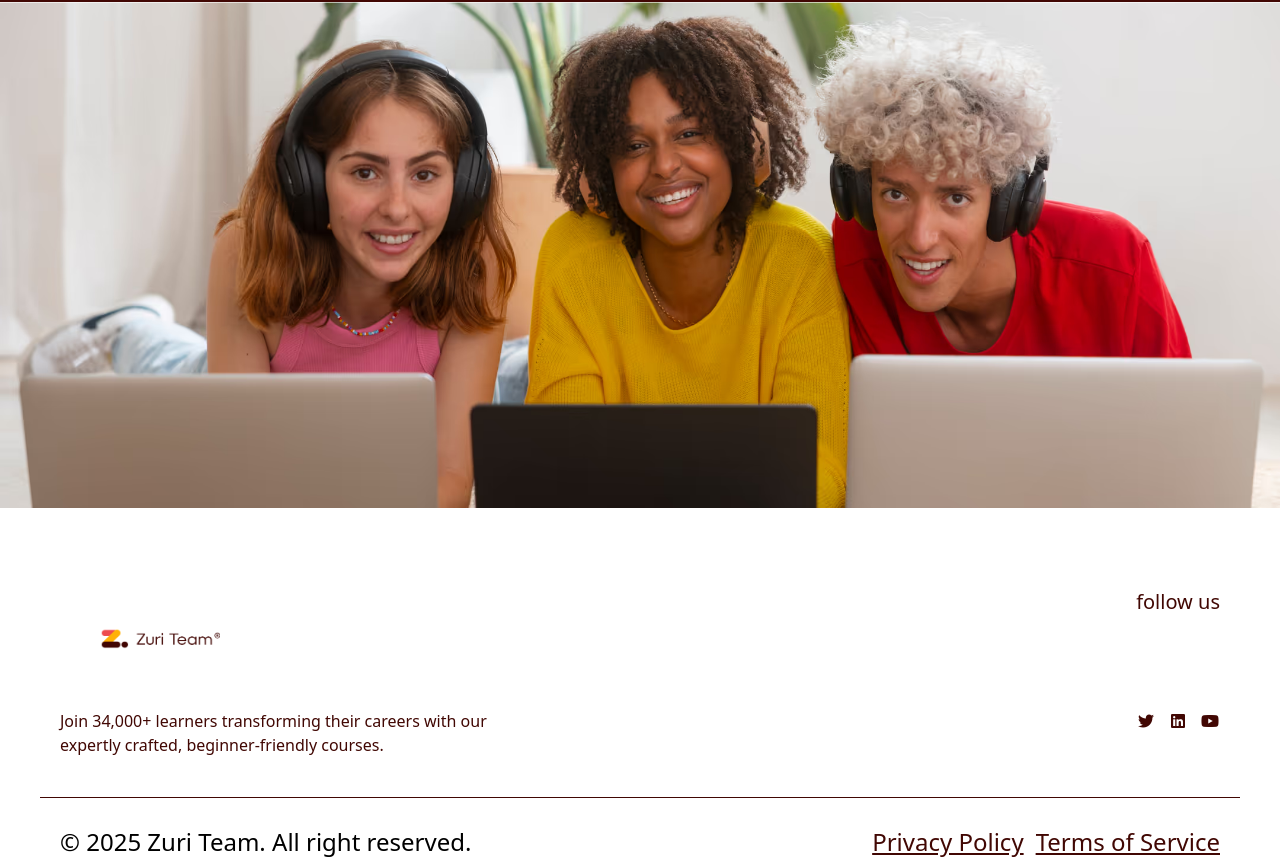
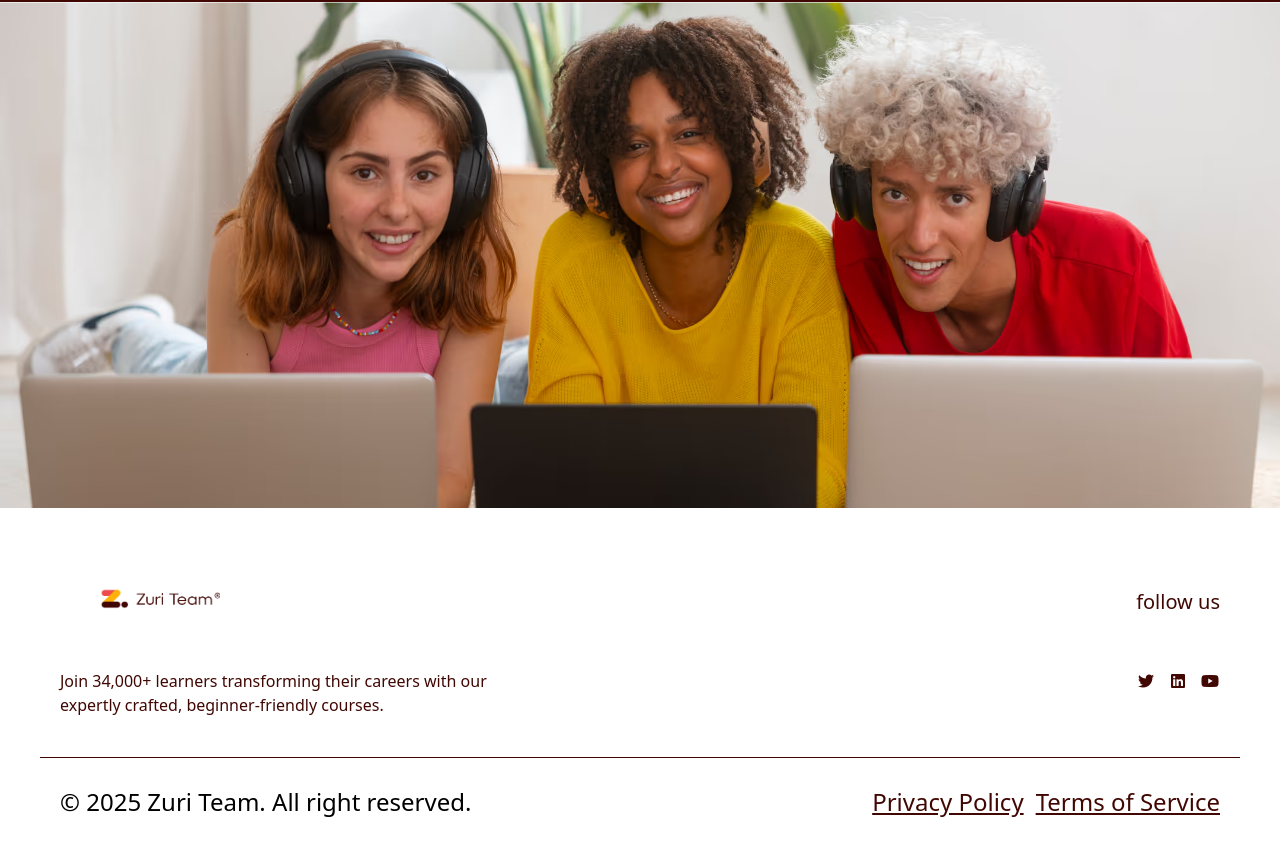
Before and after one commit to Fidence023/Zuri-team, a website: page index.html in a window 1280 px wide. Shown: the part 4994-5852 px from the top of the page. After the commit the page ends 5812 px from the top, so only its background shows below. Drawn offline with Linux system fonts and the light colour scheme.

Commit message:
i added a text

```diff
--- a/index.html
+++ b/index.html
@@ -657,10 +657,12 @@
                     src="./assests/zuri.team/Zuri-Team-Logo.png"
                     alt="logo"
                     width="100%"
-                    class="w-[200px] mt-20 p-10"
+                    class="w-[200px] mt-10 p-10"
                   />
                 </a>
-                <h2 class="text-zuriBrown font-medium text-xl mt-20">
+                <h2
+                  class="text-zuriBrown font-medium text-[13px] md:text-xl mt-20"
+                >
                   follow us
                 </h2>
               </div>
```
